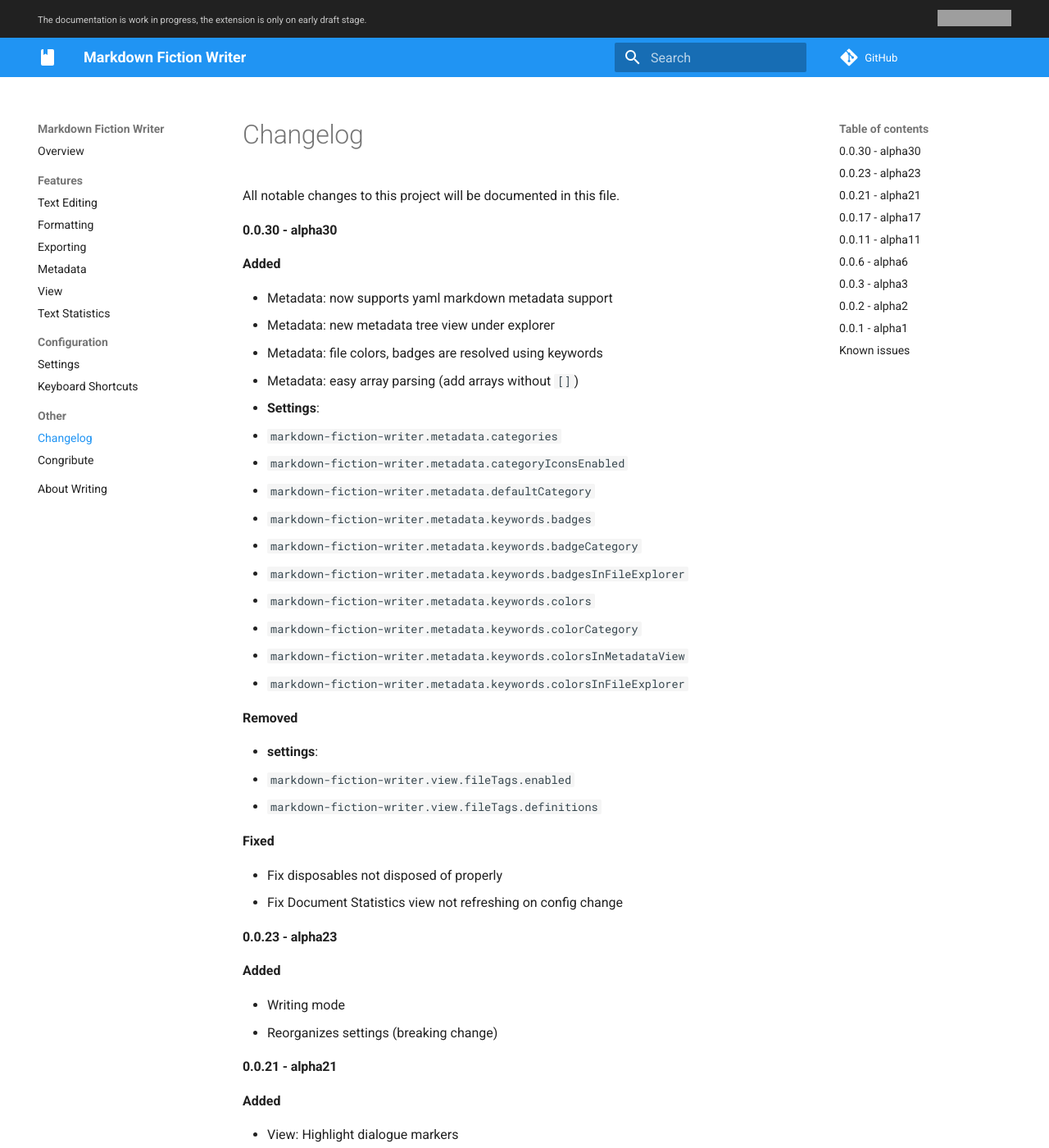
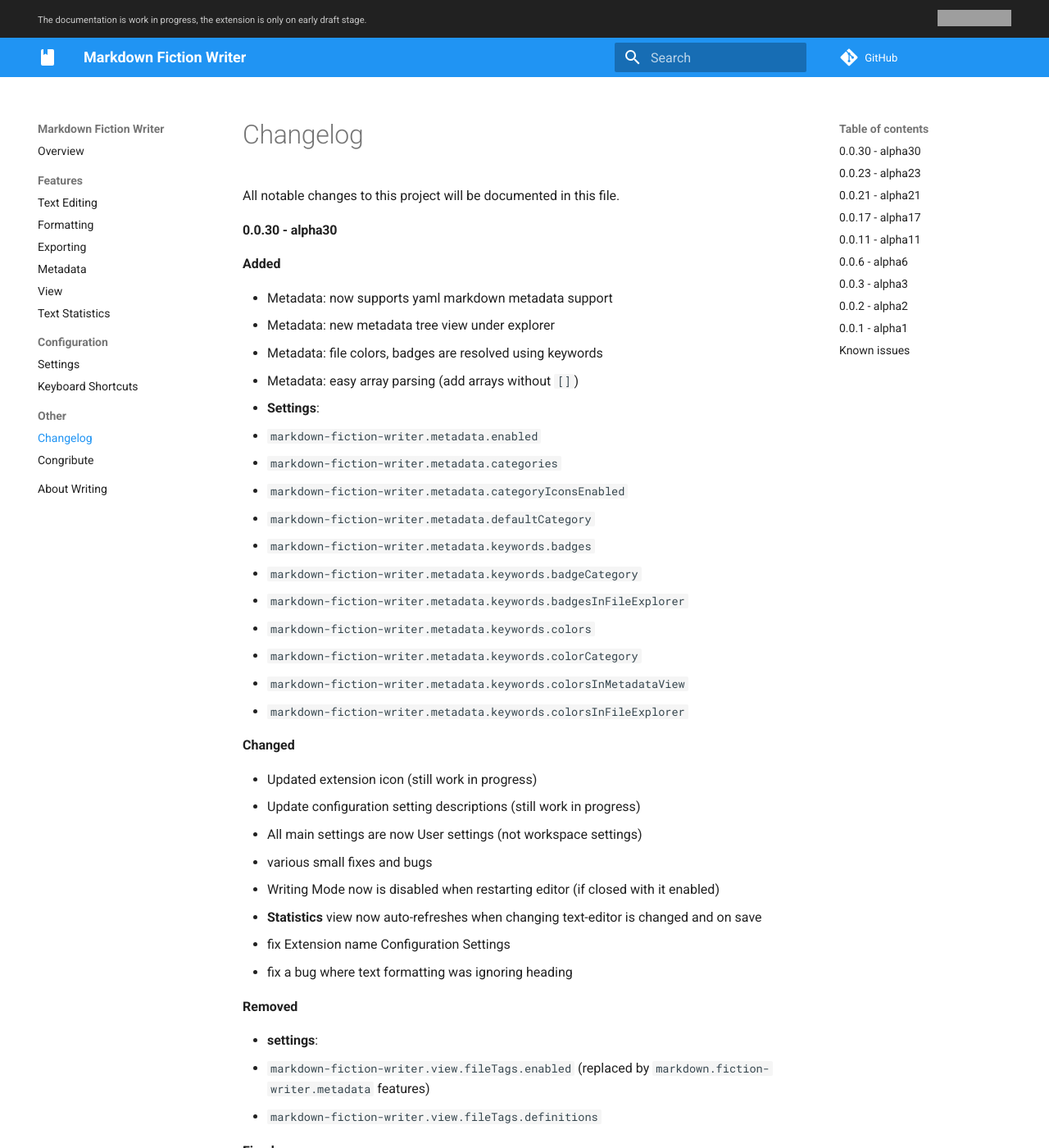
Before and after one commit to zoctarine/vscode-fiction-writer, an MkDocs documentation site: the page built from docs/changelog.md, in a window 1280 px wide and 1400 px high. Shown: the whole window at 82% size. Built offline with MkDocs 1.6.1 and Material for MkDocs 9.7.7, drawn with Linux system fonts in a browser that asks for light colours; comment, search, counter and statistics services are not loaded; grey boxes are pictures that could not be loaded.

Commit message:
Add obsolete documentation markers

```diff
--- a/docs/changelog.md
+++ b/docs/changelog.md
@@ -9,6 +9,7 @@
 - Metadata: file colors, badges are resolved using keywords
 - Metadata: easy array parsing (add arrays without `[]`)
 - **Settings**:
+  - `markdown-fiction-writer.metadata.enabled`
   - `markdown-fiction-writer.metadata.categories`
   - `markdown-fiction-writer.metadata.categoryIconsEnabled`
   - `markdown-fiction-writer.metadata.defaultCategory`
@@ -20,10 +21,21 @@
   - `markdown-fiction-writer.metadata.keywords.colorsInMetadataView`
   - `markdown-fiction-writer.metadata.keywords.colorsInFileExplorer`
 
+**Changed**
+
+- Updated extension icon (still work in progress)
+- Update configuration setting descriptions (still work in progress)
+- All main settings are now User settings (not workspace settings)
+- various small fixes and bugs
+- Writing Mode now is disabled when restarting editor (if closed with it enabled)
+- **Statistics** view now auto-refreshes when changing text-editor is changed and on save
+- fix Extension name Configuration Settings
+- fix a bug where text formatting was ignoring heading
+
 **Removed**
 
 - **settings**:
-  - `markdown-fiction-writer.view.fileTags.enabled`
+  - `markdown-fiction-writer.view.fileTags.enabled` (replaced by `markdown.fiction-writer.metadata` features)
   - `markdown-fiction-writer.view.fileTags.definitions`
 
 **Fixed**
```
Also changed, not shown: docs/export.md (+1 -1 lines), docs/index.md (+0 -4 lines), docs/metadata.md (+3 -0 lines), docs/settings.md (+2 -0 lines).
